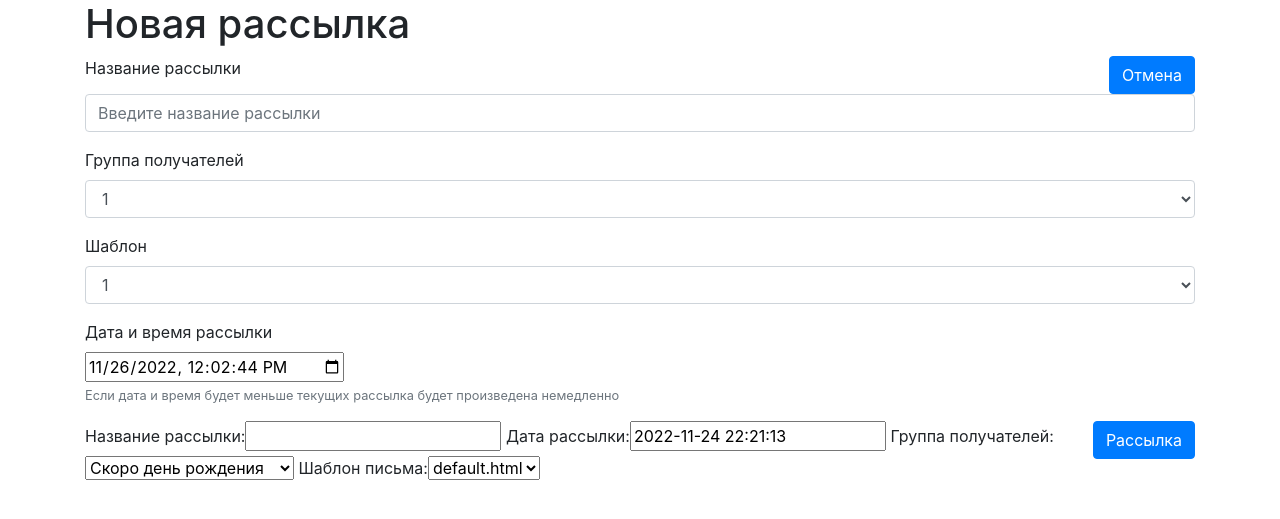
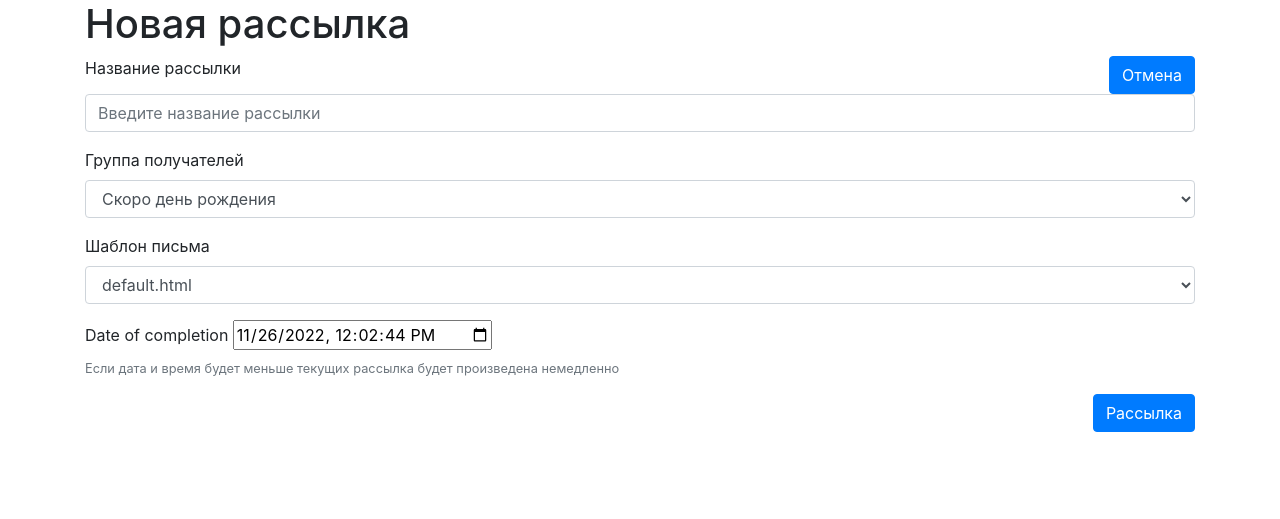
Before and after one commit to avdivo/mailganer, a Django app: page /list/new in a window 1280 px wide. Shown: the top 519 px of the page. Run offline with Django 3.2, Linux system fonts and the light colour scheme; data comes from the database, SQL or seed files in the repository; both versions use the stored data as it was after the commit; parts of the project's set-up code (start-up, migrations or seed data) failed here and were passed over; some libraries are stand-ins or nearby versions.

Commit message:
Фронтэнд

```diff
--- a/sender/forms.py
+++ b/sender/forms.py
@@ -6,6 +6,8 @@ from .models import MailingList
 
 class NewListForm(forms.ModelForm):
     """Форма для создания новой рассылки"""
+    # Исправляем формат принимаемой даты от кастомного виджета
+    date_of_completion = forms.DateTimeField(widget=forms.DateTimeInput(format='%Y-%m-%dT%H:%M'), input_formats=('%Y-%m-%dT%H:%M',), required=False)
     class Meta:
         model = MailingList
         fields = ('name', 'date_of_completion', 'group', 'sample')
--- /dev/null
+++ b/sender/services.py
@@ -0,0 +1,6 @@
+# -*- coding: utf-8 -*-
+
+
+def send_group(new_list):
+    """Отправка писем группе"""
+    print(new_list.id)
--- a/sender/views.py
+++ b/sender/views.py
@@ -4,6 +4,7 @@ from django.http import HttpResponseRedirect
 from django.shortcuts import render
 
 from .forms import NewListForm
+from .services import send_group
 
 
 def mailing_list_page(request):
@@ -14,17 +15,11 @@ def mailing_list_page(request):
 def new_list(request):
     """Вывод формы для создания новой рассылки"""
     if request.method == 'POST':
-        # create a form instance and populate it with data from the request:
+        # Получены данные для создания новой рассылки
         form = NewListForm(request.POST)
-        # check whether it's valid:
         if form.is_valid():
-            # process the data in form.cleaned_data as required
-            # ...
-            # redirect to a new URL:
-            return HttpResponseRedirect('/thanks/')
-
-        # if a GET (or any other method) we'll create a blank form
+            send_group(form.save(commit=True))
+            return HttpResponseRedirect('list')
     else:
         form = NewListForm()
-
     return render(request, 'new_list.html', {'form': form})
--- a/templates/new_list.html
+++ b/templates/new_list.html
@@ -16,35 +16,32 @@
   </div>
 
   <div class="container">
-    <form>
+    <form method="POST">
+        {% csrf_token %}
         <div class="form-group">
-            <label for="exampleInputEmail1">Название рассылки</label>
-            <input type="email" class="form-control" id="exampleInputEmail1" aria-describedby="emailHelp" placeholder="Введите название рассылки">
+            <label for="{{ form.name.id_for_label }}">{{ form.name.label }}</label>
+            <input type="text" class="form-control" id="{{ form.name.id_for_label }}" name="{{ form.name.html_name }}" maxlength="32" placeholder="Введите название рассылки">
+            {{ form.name.errors }}
         </div>
         <div class="form-group">
-            <label for="exampleFormControlSelect1">Группа получателей</label>
-            <select class="form-control" id="exampleFormControlSelect1">
-                <option>1</option>
-                <option>2</option>
-                <option>3</option>
-                <option>4</option>
-                <option>5</option>
+            <label for="{{ form.group.id_for_label }}">{{ form.group.label }}</label>
+            <select class="form-control" name="{{ form.group.html_name }}" id="{{ form.group.id_for_label }}">
+                {% for group in form.group.field.choices.queryset %}
+                    <option value="{{ group.id }}">{{ group.group }}</option>
+                {% endfor %}
             </select>
         </div>
         <div class="form-group">
-            <label for="exampleFormControlSelect1">Шаблон</label>
-            <select class="form-control" id="exampleFormControlSelect1">
-                <option>1</option>
-                <option>2</option>
-                <option>3</option>
-                <option>4</option>
-                <option>5</option>
+            <label for="{{ form.sample.id_for_label }}">{{ form.sample.label }}</label>
+            <select class="form-control" name="{{ form.sample.html_name }}" id="{{ form.sample.id_for_label }}">
+                {% for sample in form.sample.field.choices.queryset %}
+                    <option value="{{ sample.id }}">{{ sample.sample }}</option>
+                {% endfor %}
             </select>
         </div>
-
         <div class="form-group">
-            <label for="exampleFormControlSelect1">Дата и время рассылки</label><br>
-            <input type="datetime-local" id="localdate" name="date"/>
+            <label for="{{ form.date_of_completion.id_for_label }}">{{ form.date_of_completion.label }}</label>
+            <input type="datetime-local" id="{{ form.date_of_completion.id_for_label }}" name="{{ form.date_of_completion.html_name }}">
             <small id="emailHelp" class="form-text text-muted">
                 Если дата и время будет меньше текущих рассылка будет произведена немедленно</small></p>
         </div>
@@ -53,7 +50,6 @@
 
     </form>
 
-      {{ form }}
   </div>
 
     <script src="https://ajax.googleapis.com/ajax/libs/jquery/3.6.1/jquery.min.js"></script>
```
Also changed, not shown: db.sqlite3.
